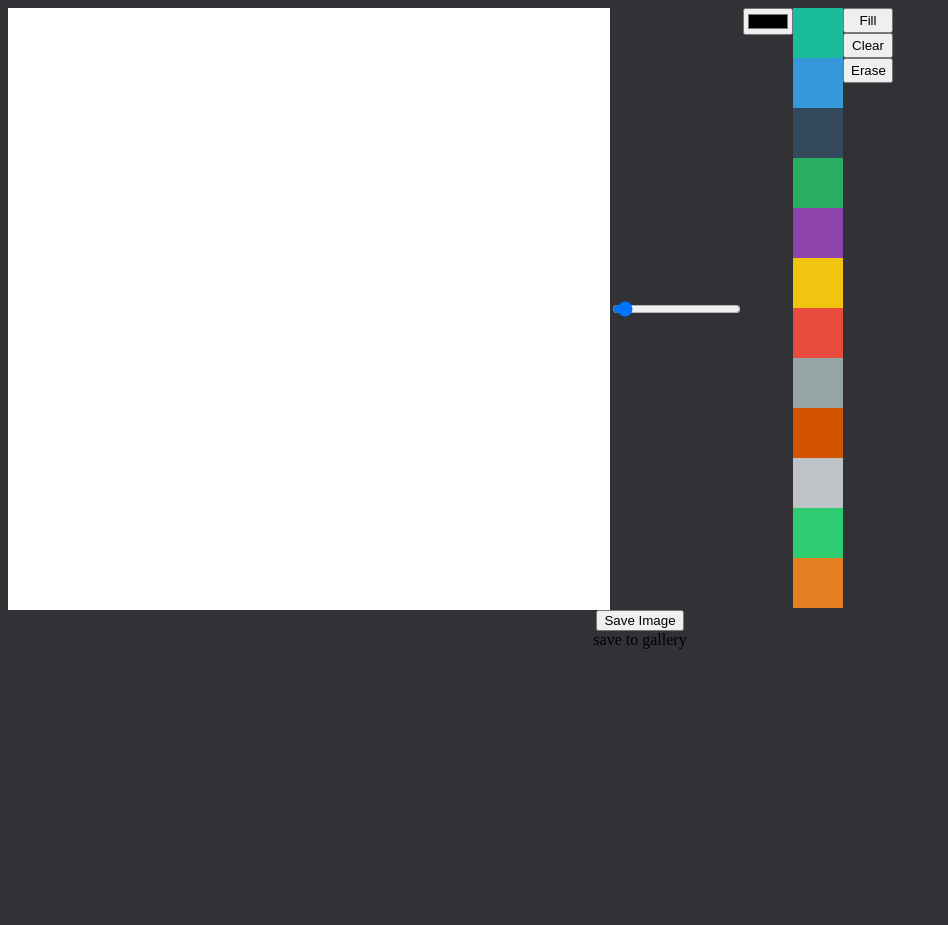
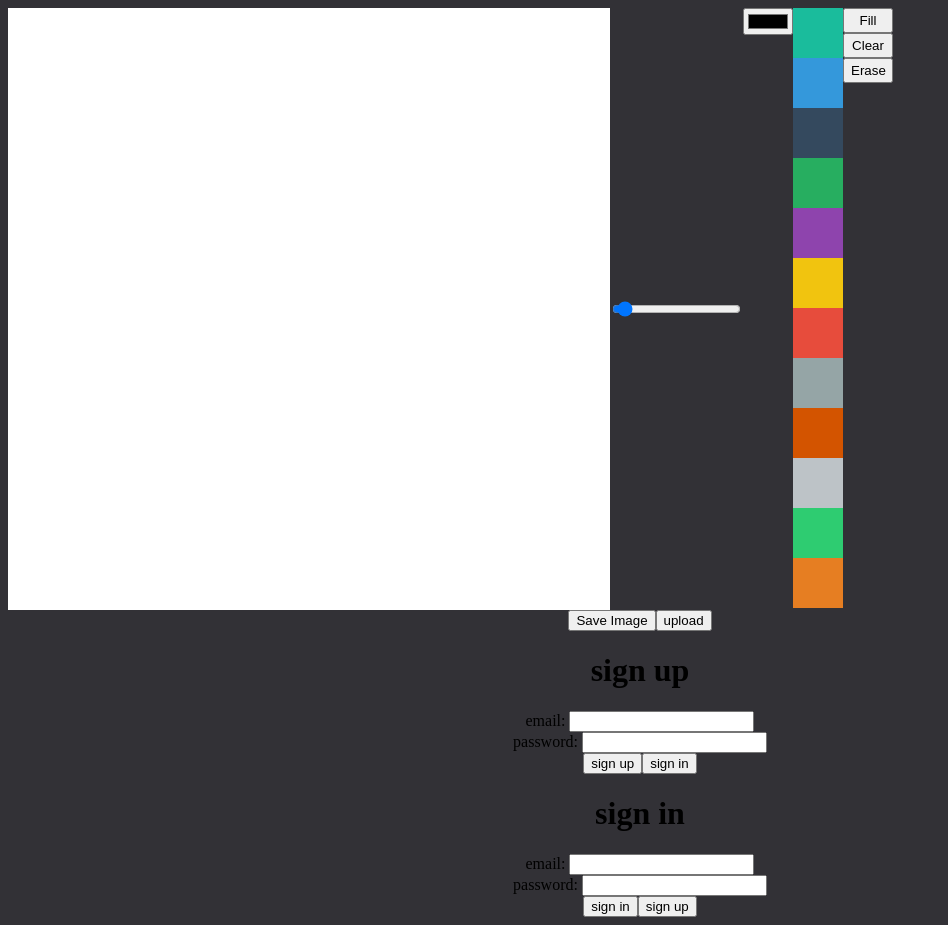
Before and after one commit to hwayoon/personal_assignment, a React (Vite) app in the folder doodledoodle/: page / in a window 1280 px wide. Shown: the whole page, without its empty margins (0-948 px from the left). Before the commit the page ends 800 px from the top, so only its background shows below. Built offline with nearby package versions, Linux system fonts and the light colour scheme; no server answers; the database is empty.

Commit message:
get data from firestore collection('images')

```diff
--- /dev/null
+++ b/doodledoodle/src/Gallery.jsx
@@ -0,0 +1,18 @@
+import { app } from "./firebase-config.js";
+import { collection, query, getDocs, getFirestore } from "firebase/firestore";
+
+const db = getFirestore(app);
+
+const q = query(collection(db, "images"));
+const querySnapshot = await getDocs(q);
+querySnapshot.forEach((doc) => {
+  console.log(doc.id, ":", doc.data());
+});
+
+export function Gallery() {
+  return (
+    <div id="gallery-container">
+      <div className="gallery-image"></div>
+    </div>
+  );
+}
--- a/doodledoodle/src/ImgSaveToGallery.jsx
+++ b/doodledoodle/src/ImgSaveToGallery.jsx
@@ -1,24 +1,13 @@
-import { storage, ref } from "./firebase-config.js";
+import { getFirestore, collection, addDoc } from "firebase/firestore";
+import { app } from "./firebase-config.js";
 
 export function SaveToStorage() {
-  const canvas = document.querySelector("canvas");
-
-  // canvas에서 이미지 데이터 URL 가져오기
-  const imageDataURL = canvas.toDataURL();
-
-  // Firebase Storage에 이미지 업로드
-  const storageRef = ref(storage);
-
-  // child 메소드도 더 이상 사용하지 않는 것 같다. 어떻게 작성해야하지..
-  const imageRef = storageRef.child("images/image.png"); // 저장할 이미지 경로 및 파일명
-  imageRef
-    .putString(imageDataURL, "data_url")
-    .then((snapshot) => {
-      console.log("Uploaded a data URL!", snapshot);
-    })
-    .catch((error) => {
-      console.error("Error uploading data URL:", error);
+  async function upload() {
+    const db = getFirestore(app);
+    const canvas = document.querySelector("canvas");
+    await addDoc(collection(db, "images"), {
+      image: canvas.toDataURL(),
     });
-
-  return <div>save to gallery</div>;
+  }
+  return <button onClick={upload}>upload</button>;
 }
--- /dev/null
+++ b/doodledoodle/src/SignIn.jsx
@@ -0,0 +1,39 @@
+import { getAuth, signInWithEmailAndPassword } from "firebase/auth";
+
+function handleSubmit(e) {
+  e.preventDefault();
+  const email = document.querySelector("#signUpEmail").value;
+  const password = document.querySelector("#signUpPassword").value;
+  const auth = getAuth();
+  signInWithEmailAndPassword(auth, email, password)
+    .then((userCredential) => {
+      // Signed ip
+      console.log(userCredential);
+      //   const user = userCredential.user;
+      //   // ...
+    })
+    .catch((error) => {
+      console.log("sign in failed");
+      const errorCode = error.code;
+      const errorMessage = error.message;
+      // ..
+    });
+}
+
+export function SignIn() {
+  return (
+    <form>
+      <h1>sign in</h1>
+      <div>
+        email: <input id="signUpEmail" type="email" required />
+      </div>
+      <div>
+        password: <input id="signUpPassword" type="password" required />
+      </div>
+      <button type="submit" onClick={handleSubmit}>
+        sign in
+      </button>
+      <button>sign up</button>
+    </form>
+  );
+}
--- /dev/null
+++ b/doodledoodle/src/SignUp.jsx
@@ -0,0 +1,39 @@
+import { getAuth, createUserWithEmailAndPassword } from "firebase/auth";
+
+function handleSubmit(e) {
+  e.preventDefault();
+  const signInEmail = document.querySelector("#signInEmail").value;
+  const signInPassword = document.querySelector("#signInPassword").value;
+  const auth = getAuth();
+  createUserWithEmailAndPassword(auth, signInEmail, signInPassword).then(
+    (userCredential) => {
+      // Signed up
+      console.log(userCredential);
+      //   const user = userCredential.user;
+      //   // ...
+      // })
+      // .catch((error) => {
+      //   const errorCode = error.code;
+      //   const errorMessage = error.message;
+      // ..
+    }
+  );
+}
+
+export function SignUp() {
+  return (
+    <form>
+      <h1>sign up</h1>
+      <div>
+        email: <input id="signInEmail" type="email" required />
+      </div>
+      <div>
+        password: <input id="signInPassword" type="password" required />
+      </div>
+      <button type="submit" onClick={handleSubmit}>
+        sign up
+      </button>
+      <button>sign in</button>
+    </form>
+  );
+}
--- a/doodledoodle/src/firebase-config.js
+++ b/doodledoodle/src/firebase-config.js
@@ -1,7 +1,4 @@
 import { initializeApp } from "firebase/app";
-import { getStorage, ref } from "firebase/storage";
-import { getFirestore } from "firebase/firestore";
-import { getAuth } from "firebase/auth";
 
 const firebaseConfig = {
   apiKey: "AIzaSyB7umtMC_yQ91C_UsR7KXqVT4vM6ak90WM",
@@ -12,10 +9,4 @@ const firebaseConfig = {
   appId: "1:216329087113:web:7ee1245bc5f66204763e58",
 };
 
-const app = initializeApp(firebaseConfig);
-
-const auth = getAuth(app);
-const db = getFirestore(app);
-const storage = getStorage(app);
-
-export { auth, db, storage, ref };
+export const app = initializeApp(firebaseConfig);
--- a/doodledoodle/src/main.jsx
+++ b/doodledoodle/src/main.jsx
@@ -2,6 +2,9 @@ import ReactDOM from "react-dom/client";
 import "../index.css";
 import { SaveImg } from "./SaveImg.jsx";
 import { SaveToStorage } from "./ImgSaveToGallery.jsx";
+import { SignUp } from "./SignUp.jsx";
+import { SignIn } from "./SignIn.jsx";
+import { Gallery } from "./Gallery.jsx";
 // import ImgSavedGallery from "./ImgSaveToGallery.jsx";
 
 const entryPoint = document.getElementById("root");
@@ -11,5 +14,8 @@ ReactDOM.createRoot(entryPoint).render(
     <SaveImg />
     {/* <ImgSavedGallery /> */}
     <SaveToStorage />
+    <SignUp />
+    <SignIn />
+    <Gallery />
   </div>
 );
```
